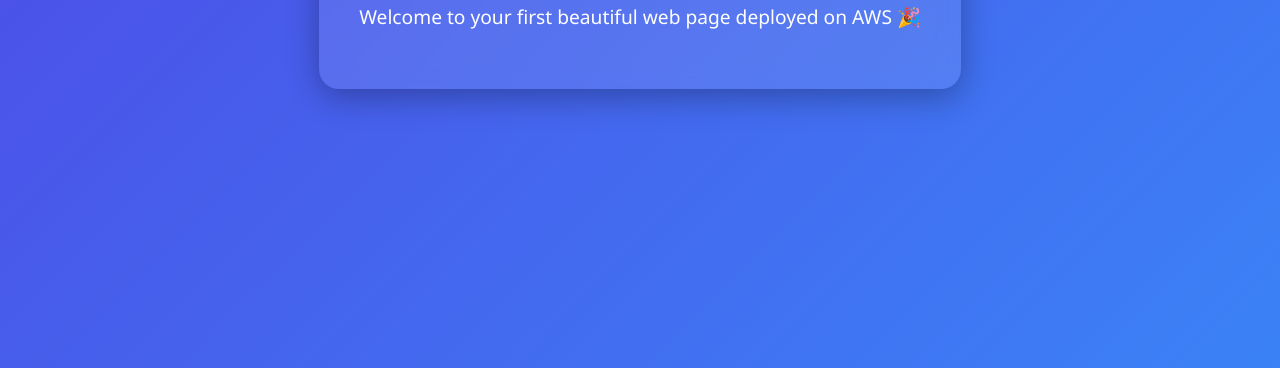
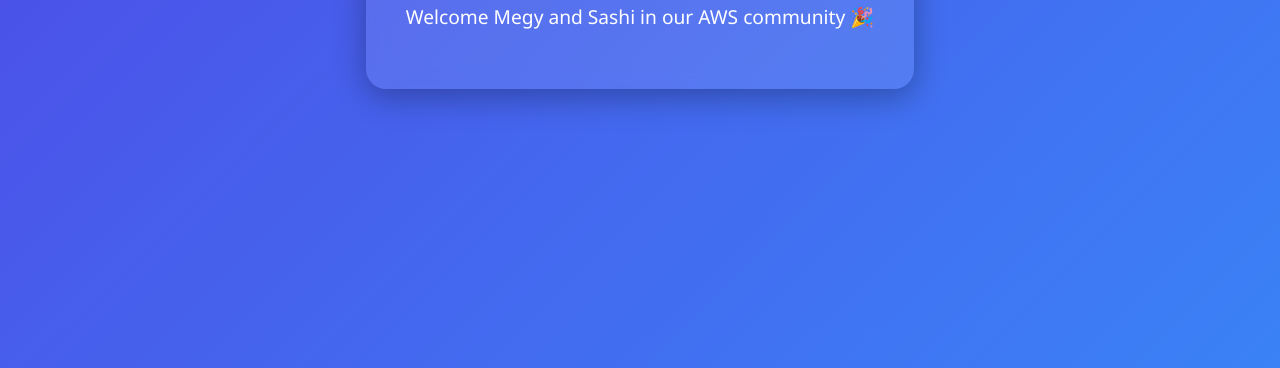
Before and after one commit to temenuzhka-gadzheva/hello-aws-application, a website: page public/index.html in a window 1280 px wide. Shown: the part 432-800 px from the top of the page. Drawn offline with Linux system fonts and the light colour scheme.

Commit message:
Change index visualization

```diff
--- a/public/index.html
+++ b/public/index.html
@@ -11,7 +11,7 @@
 <body>
     <div class="container">
         <h1>Hello, World! 🌍</h1>
-        <p>Welcome to your first beautiful web page deployed on AWS 🎉</p>
+        <p>Welcome Megy and Sashi in our AWS community 🎉</p>
     </div>
 </body>
 
```
